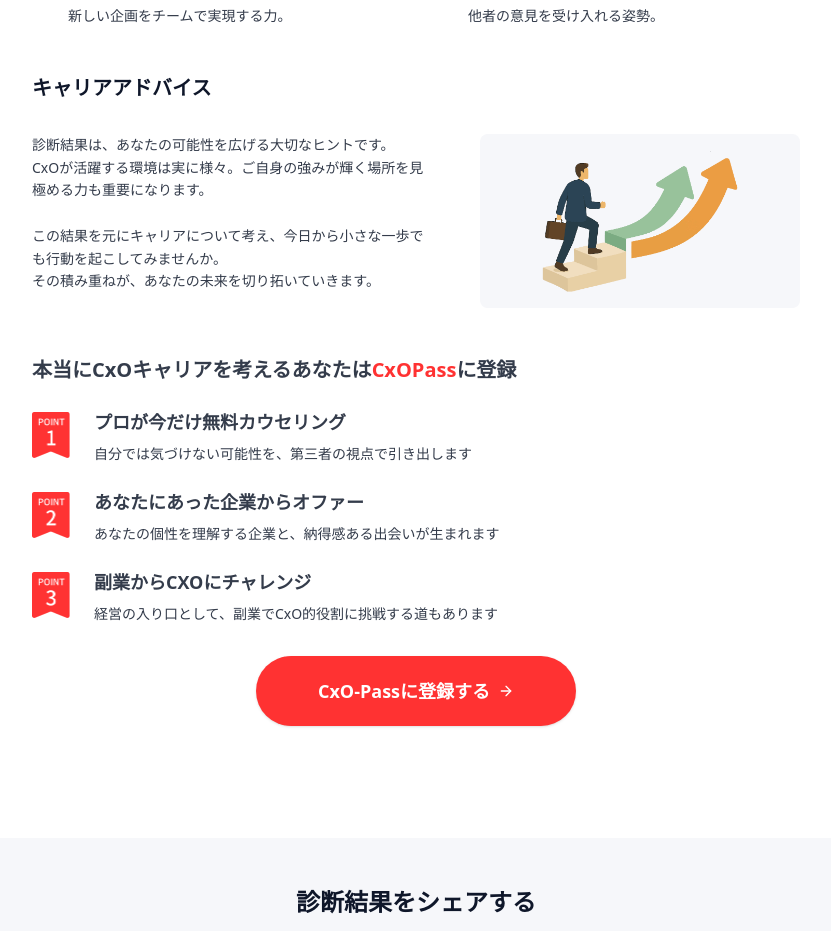
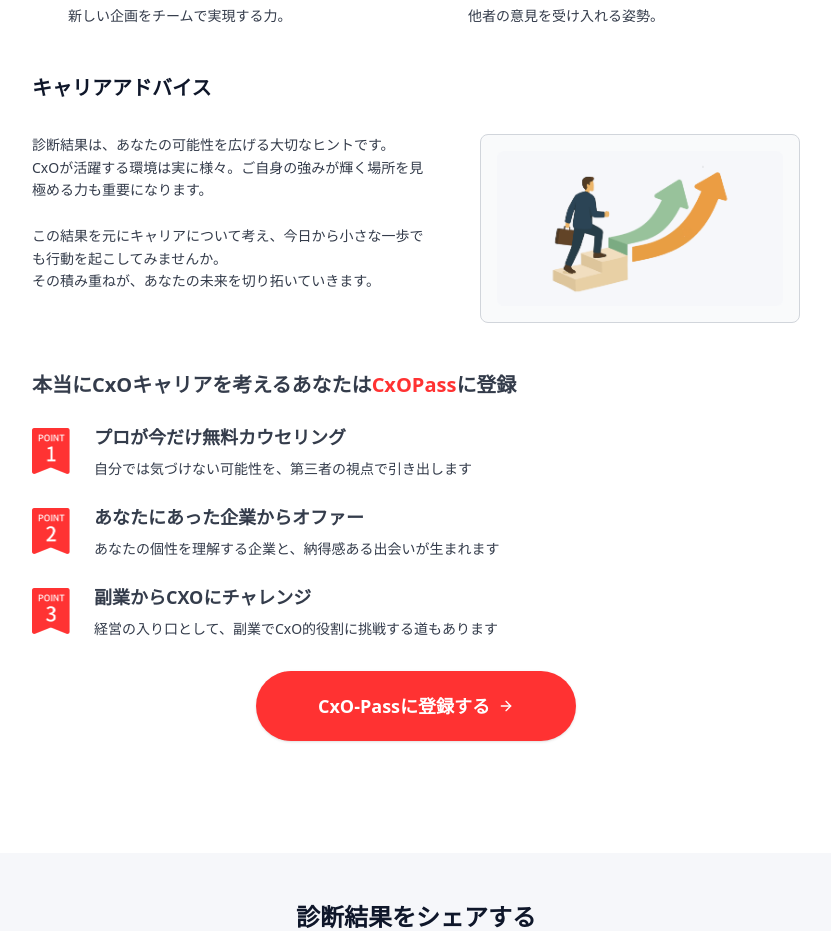
Before and after one commit to ShunTanaka-ui/CxO, a React (Vite) app: page /result in a window 1280 px wide. Shown: the part 2144-3075 px from the top of the page, without its empty margins (224-1055 px from the left). Built offline with nearby package versions, Linux system fonts and the light colour scheme.

Commit message:
キャリアアドバイスセクションの画像部分をグレーのアウトラインで囲み視覚的に差別化

```diff
--- a/src/screens/ResultPage/index.tsx
+++ b/src/screens/ResultPage/index.tsx
@@ -653,7 +653,7 @@ export const ResultPage = (): JSX.Element => {
                   {getCareerPathDescription(typeResult.typePattern)}
                 </p>
               </div>
-              <div className="w-full md:w-[320px] flex-shrink-0">
+              <div className="w-full md:w-[320px] flex-shrink-0 border border-gray-300 rounded-lg p-4 bg-gray-50">
                 <img
                   src="/careerup.png"
                   alt="キャリアアップイメージ"
```
